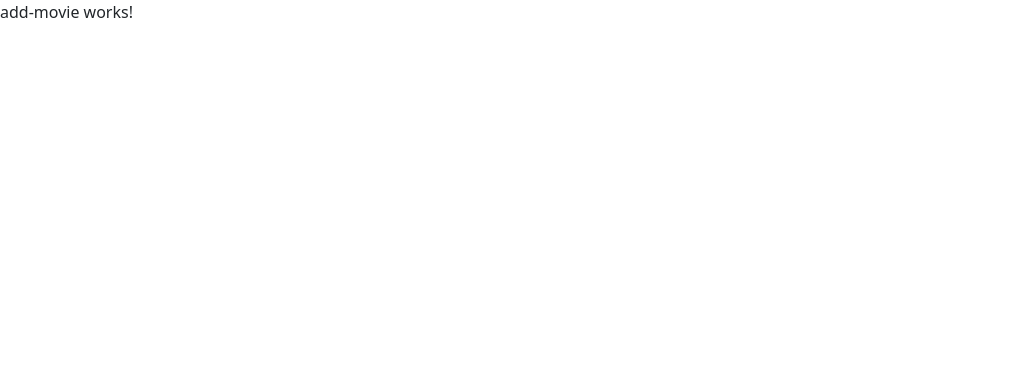
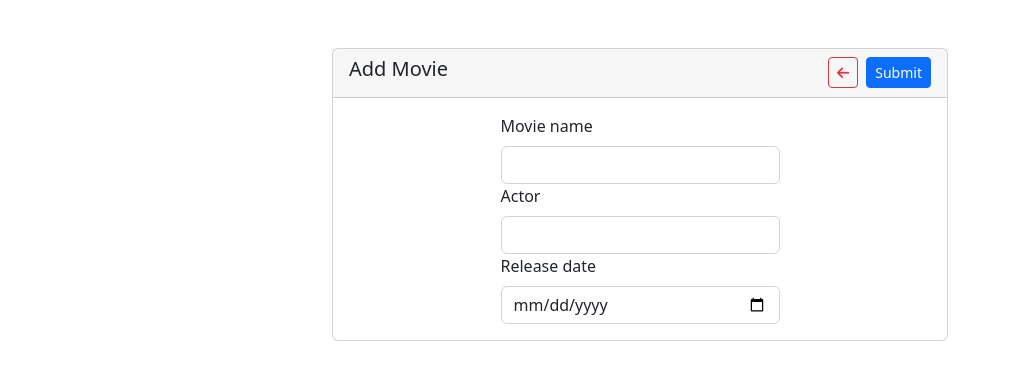
Before and after one commit to aniket3333/learn, an Angular app: page /add-movie in a window 1280 px wide. Shown: the top 380 px of the page, without its empty margins (0-1011 px from the left). Built offline with nearby package versions, Linux system fonts and the light colour scheme.

Commit message:
Showing errors

```diff
--- a/angular.json
+++ b/angular.json
@@ -30,6 +30,7 @@
               "src/assets"
             ],
             "styles": [
+              "node_modules/@fortawesome/fontawesome-free/css/all.min.css",
               "src/styles.scss"
             ],
             "scripts": []
@@ -93,6 +94,7 @@
               "src/assets"
             ],
             "styles": [
+              "node_modules/@fortawesome/fontawesome-free/css/all.min.css",
               "src/styles.scss"
             ],
             "scripts": []
--- a/package.json
+++ b/package.json
@@ -18,6 +18,7 @@
     "@angular/platform-browser": "^16.2.0",
     "@angular/platform-browser-dynamic": "^16.2.0",
     "@angular/router": "^16.2.0",
+    "@fortawesome/fontawesome-free": "^6.7.2",
     "@mdi/font": "^7.4.47",
     "@ng-bootstrap/ng-bootstrap": "^15.1.2",
     "@popperjs/core": "^2.11.6",
--- a/src/app/components/movie/add-movie/add-movie.component.html
+++ b/src/app/components/movie/add-movie/add-movie.component.html
@@ -1 +1,50 @@
-<p>add-movie works!</p>
+<div class="container-fluid mt-5">
+    <div class="row">
+        <div class="col-md-6 offset-3">
+            <div class="card">
+                <div class="card-header">
+                  <div class="d-flex align-item-center justify-content-between">
+                    <h5>Add Movie</h5>
+
+                    <div>
+                        <button type="button" class="btn btn-sm btn-outline-danger me-2" (click)="navigate()"><i class="fas fa-arrow-left"></i></button>
+                    <button type="button" class="btn btn-sm btn-primary" (click)="submit()">Submit</button>
+                    </div>
+                  </div>
+                </div>
+                <div class="card-body">
+<div class="row">
+    <div class="col-md-6 offset-3">
+        <form [formGroup]="movieForm">
+            <div class="col-md-12">
+                <label class="form-label">Movie name</label>
+                <input type="input" class="form-control" formControlName="title" [ngClass]="{'is-invalid':submitted && f?.['title']?.errors}"/>
+                <div *ngIf="submitted && f?.['title']?.errors" class="invalid-feedback">
+                    <div *ngIf="submitted && f?.['title']?.errors?.['required']">
+                      Movie name is required
+                    </div>
+                  </div>
+            </div>
+            <div class="col-md-12">
+                <label class="form-label">Actor</label>
+                <input type="input" class="form-control" formControlName="genre" [ngClass]="{'is-invalid':submitted && f?.['genre'].errors}" />
+                <div *ngIf="submitted && f?.['genre'].errors" class="invalid-feedback">
+                    <div *ngIf="submitted && f?.['genre'].errors?.['required']">
+                    Actor is required
+                        </div>
+
+                </div>
+            </div>
+            <div class="col-md-12">
+                <label class="form-label">Release date</label>
+                <input type="date" class="form-control" formControlName="releaseDate" />
+            </div>
+             </form>
+    </div>
+
+</div>
+                </div>
+            </div>
+        </div>
+    </div>
+</div>
--- a/src/app/components/movie/add-movie/add-movie.component.ts
+++ b/src/app/components/movie/add-movie/add-movie.component.ts
@@ -1,10 +1,36 @@
-import { Component } from '@angular/core';
+import { Component, OnInit } from '@angular/core';
+import { Router } from '@angular/router';
+import { MovieForm } from 'src/app/models/movie-form';
 
 @Component({
   selector: 'app-add-movie',
   templateUrl: './add-movie.component.html',
   styleUrls: ['./add-movie.component.scss']
 })
-export class AddMovieComponent {
+export class AddMovieComponent implements OnInit {
+  movieForm:MovieForm;
+  submitted: boolean;
+constructor(private router:Router){}
+
+get f(){
+  return this.movieForm.controls;
+}
+ngOnInit(): void {
+ this.movieForm = new MovieForm();
 
 }
+submit()
+{
+  this.submitted=true;
+  debugger
+  if(this.movieForm.invalid)
+  {
+return;
+  }
+
+}
+navigate()
+{
+  this.router.navigate(['/movie-list']);
+}
+}
--- a/src/app/components/movie/movies-list/movies-list.component.html
+++ b/src/app/components/movie/movies-list/movies-list.component.html
@@ -6,7 +6,7 @@
                   <div class="d-flex align-item-center justify-content-between">
                     <h5>Movies</h5>
 
-                    <button type="button" class="btn btn-sm btn-primary"><i class="mdi mdi-plus"></i></button>
+                    <button type="button" class="btn btn-sm btn-primary" (click)="navigate()"><i class="fas fa-plus"></i></button>
                   </div>
                 </div>
                 <div class="card-body">
--- a/src/app/components/movie/movies-list/movies-list.component.ts
+++ b/src/app/components/movie/movies-list/movies-list.component.ts
@@ -1,4 +1,5 @@
 import { Component, Inject, OnInit } from '@angular/core';
+import { Router } from '@angular/router';
 import { Movie } from 'src/app/models/movie.model';
 import { Imovieservice, MOVIE_SERVICE } from 'src/app/services/Imovies.service';
 
@@ -9,7 +10,7 @@ import { Imovieservice, MOVIE_SERVICE } from 'src/app/services/Imovies.service';
 })
 export class MoviesListComponent implements OnInit {
   moviesList:any
-  constructor(@Inject(MOVIE_SERVICE) private  _movieservice:Imovieservice){}
+  constructor(@Inject(MOVIE_SERVICE) private  _movieservice:Imovieservice,private router:Router){}
 ngOnInit(): void {
   debugger
 
@@ -24,4 +25,8 @@ console.log(response);
 this.moviesList = response;
   });
 }
+navigate()
+{
+  this.router.navigate(['/add-movie']);
 }
+}
--- /dev/null
+++ b/src/app/models/movie-form.ts
@@ -0,0 +1,31 @@
+import { FormControl, FormGroup, Validators } from "@angular/forms";
+import { Movie } from "./movie.model";
+
+export class MovieForm extends FormGroup{
+    constructor(){
+        super({
+            id: new FormControl(0),
+            title: new FormControl('',[Validators.required]),
+            genre: new FormControl(''),
+            releaseDate: new FormControl('')
+        })
+    }
+
+    getFormData():Movie
+    {
+let model = new Movie();
+model.id = this.get('id')?.value ?? 0;
+model.title = this.get('title')?.value ?? '';
+model.genre = this.get('genre')?.value ?? '';
+model.releaseDate = this.get('releaseDate')?.value ?? '';
+return model;
+    }
+
+    setFormData(model:Movie)
+    {
+        this.get('id')?.setValue(model.id ?? 0);
+        this.get('title')?.setValue(model.title ?? '');
+        this.get('genre')?.setValue(model.genre ?? '');
+        this.get('releaseDate')?.setValue(model.releaseDate ?? '');
+    }
+}
```
Also changed, not shown: 1 other file (tests, documents, lock files or other folders).
